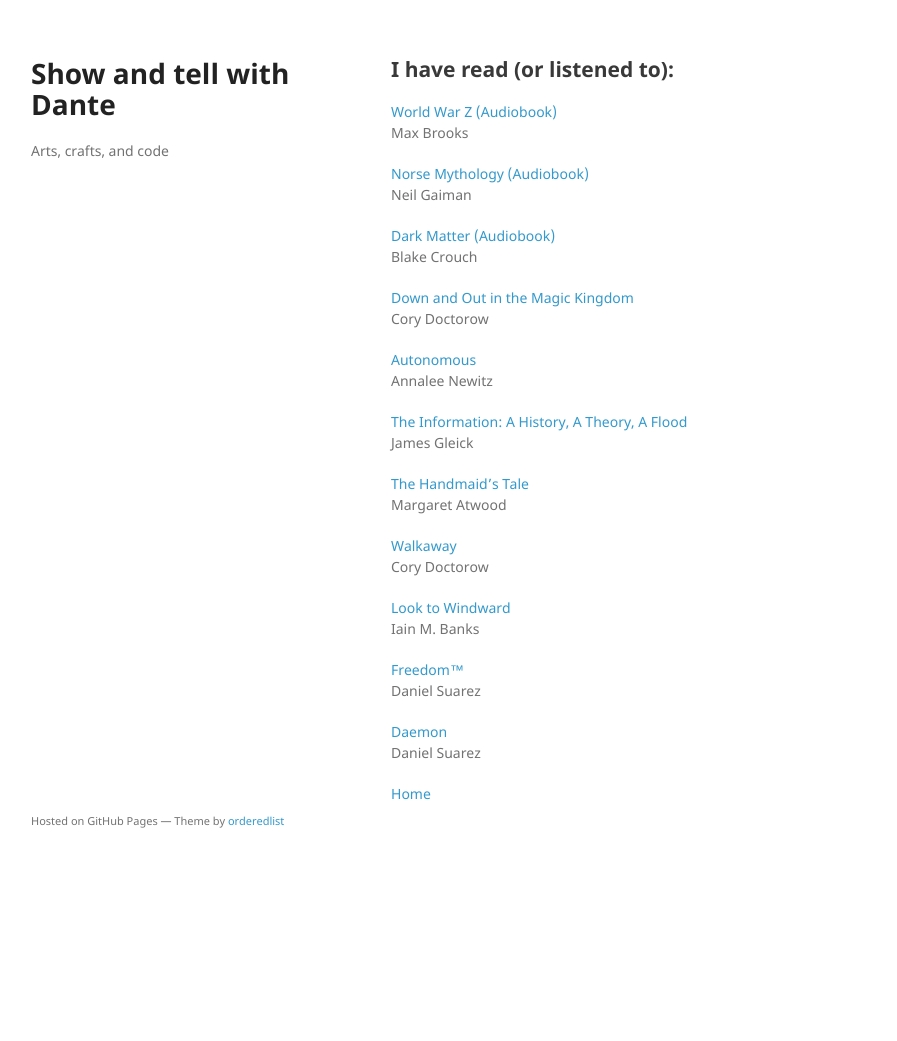
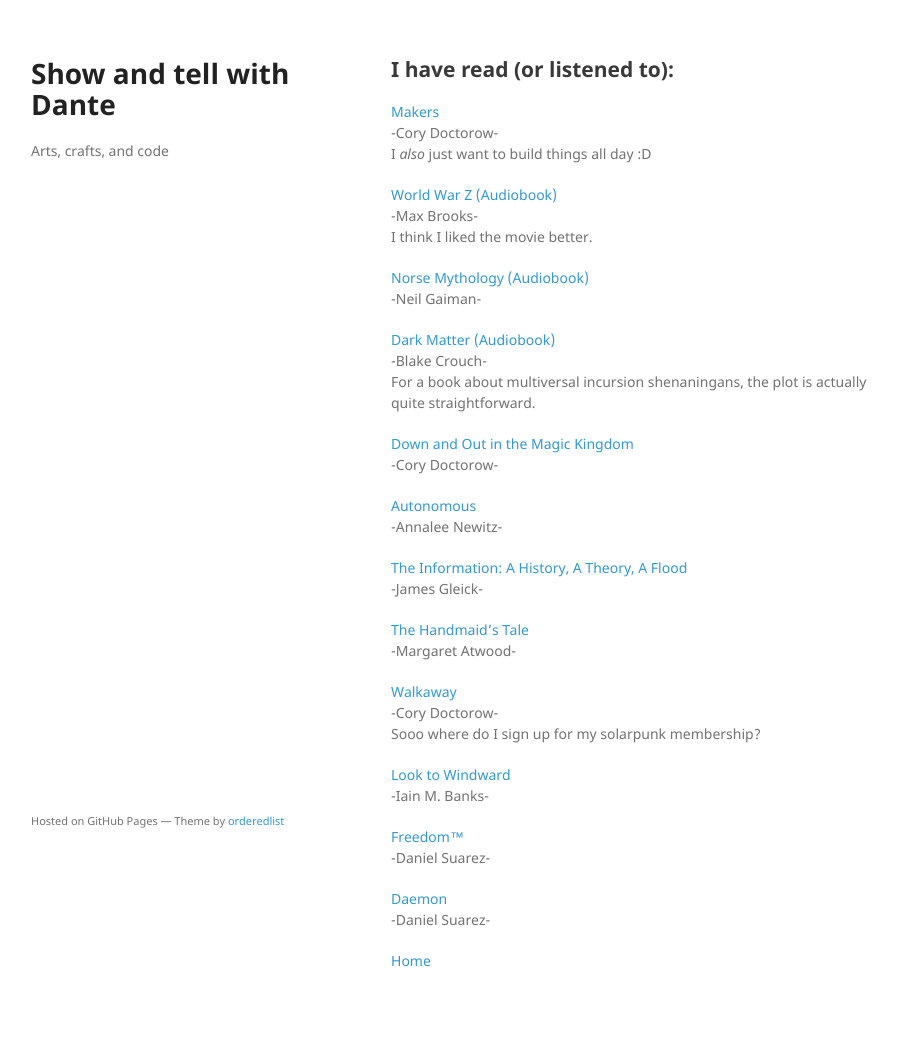
Before and after one commit to dasanchez/dasanchez.github.io, a Jekyll site: the page built from books.md, in a window 1280 px wide. Shown: the whole page, without its empty margins (179-1076 px from the left). Built offline with Jekyll 4.4.1, drawn with Linux system fonts in a browser that asks for light colours; our own code applies the rules of GitHub Pages for plain Markdown files; before the commit the page ends 900 px from its top, so only the background shows below that.

Commit message:
Finished Makers

```diff
--- a/books.md
+++ b/books.md
@@ -4,38 +4,45 @@
 
 ## I have read (or listened to):
 
+[Makers](https://en.wikipedia.org/wiki/Makers_(novel))
+-Cory Doctorow-
+I _also_ just want to build things all day :D
+
 [World War Z (Audiobook)](https://en.wikipedia.org/wiki/World_War_Z)
-Max Brooks
+-Max Brooks-
+I think I liked the movie better.
 
 [Norse Mythology (Audiobook)](https://en.wikipedia.org/wiki/Norse_Mythology_(Neil_Gaiman))
-Neil Gaiman
+-Neil Gaiman-
 
 [Dark Matter (Audiobook)](http://blakecrouch.com/dark-matter.php)
-Blake Crouch
+-Blake Crouch-
+For a book about multiversal incursion shenaningans, the plot is actually quite straightforward.
 
 [Down and Out in the Magic Kingdom](https://en.wikipedia.org/wiki/Down_and_Out_in_the_Magic_Kingdom)
-Cory Doctorow
+-Cory Doctorow-
 
 [Autonomous](https://www.goodreads.com/book/show/28209634-autonomous)
-Annalee Newitz
+-Annalee Newitz-
 
 [The Information: A History, A Theory, A Flood](https://en.wikipedia.org/wiki/The_Information:_A_History,_a_Theory,_a_Flood)
-James Gleick
+-James Gleick-
 
 [The Handmaid's Tale](https://en.wikipedia.org/wiki/The_Handmaid%27s_Tale)
-Margaret Atwood
+-Margaret Atwood-
 
 [Walkaway](https://en.wikipedia.org/wiki/Walkaway_(Doctorow_novel))
-Cory Doctorow
+-Cory Doctorow-
+Sooo where do I sign up for my solarpunk membership?
 
 [Look to Windward](https://en.wikipedia.org/wiki/Look_to_Windward)
-Iain M. Banks
+-Iain M. Banks-
 
 [Freedom™](https://en.wikipedia.org/wiki/Freedom%E2%84%A2)
-Daniel Suarez
+-Daniel Suarez-
 
 [Daemon](https://en.wikipedia.org/wiki/Daemon_(novel_series))
-Daniel Suarez
+-Daniel Suarez-
 
 
 [Home](/)
```
Also changed, not shown: index.md (+1 -1 lines).
